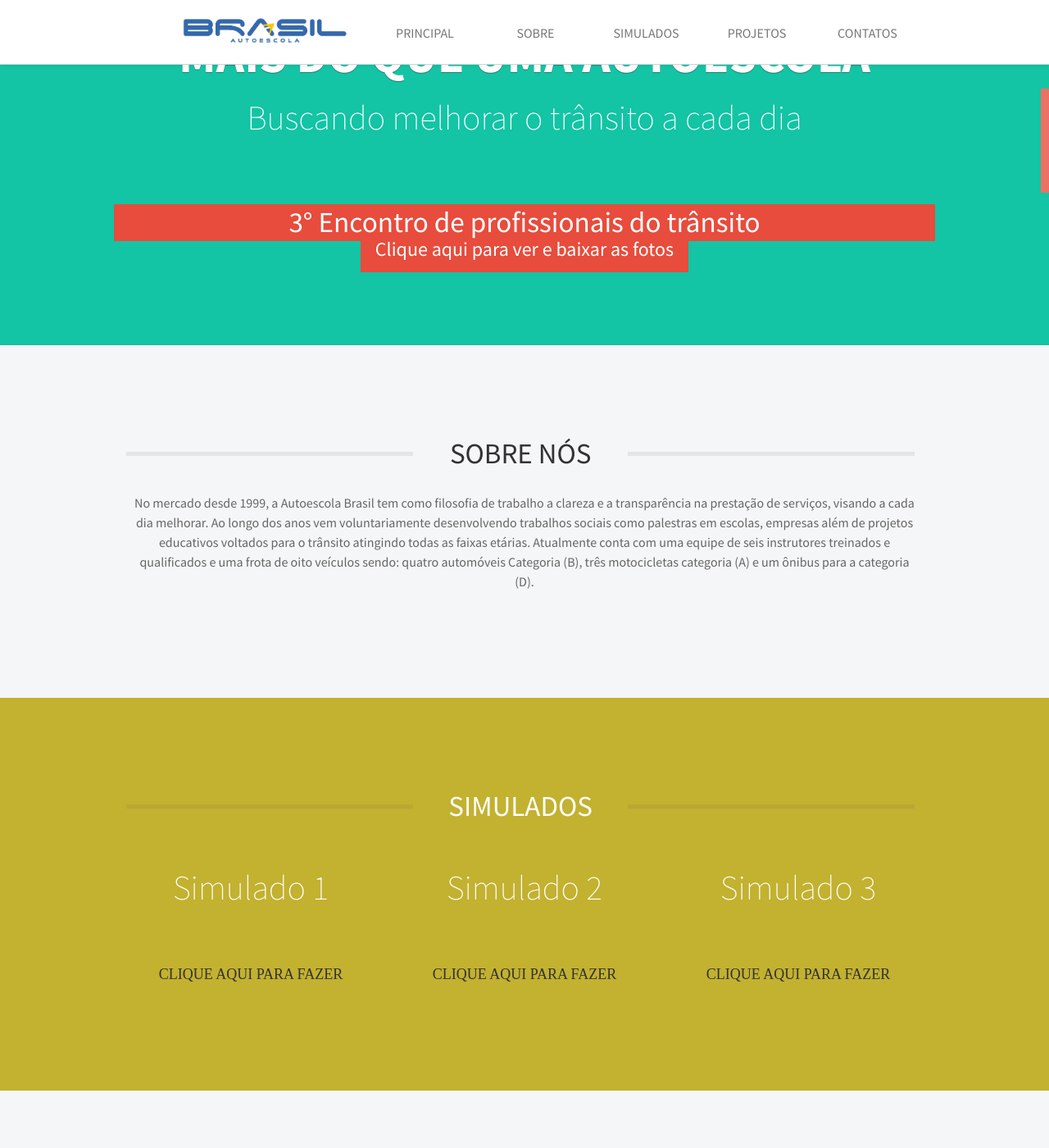
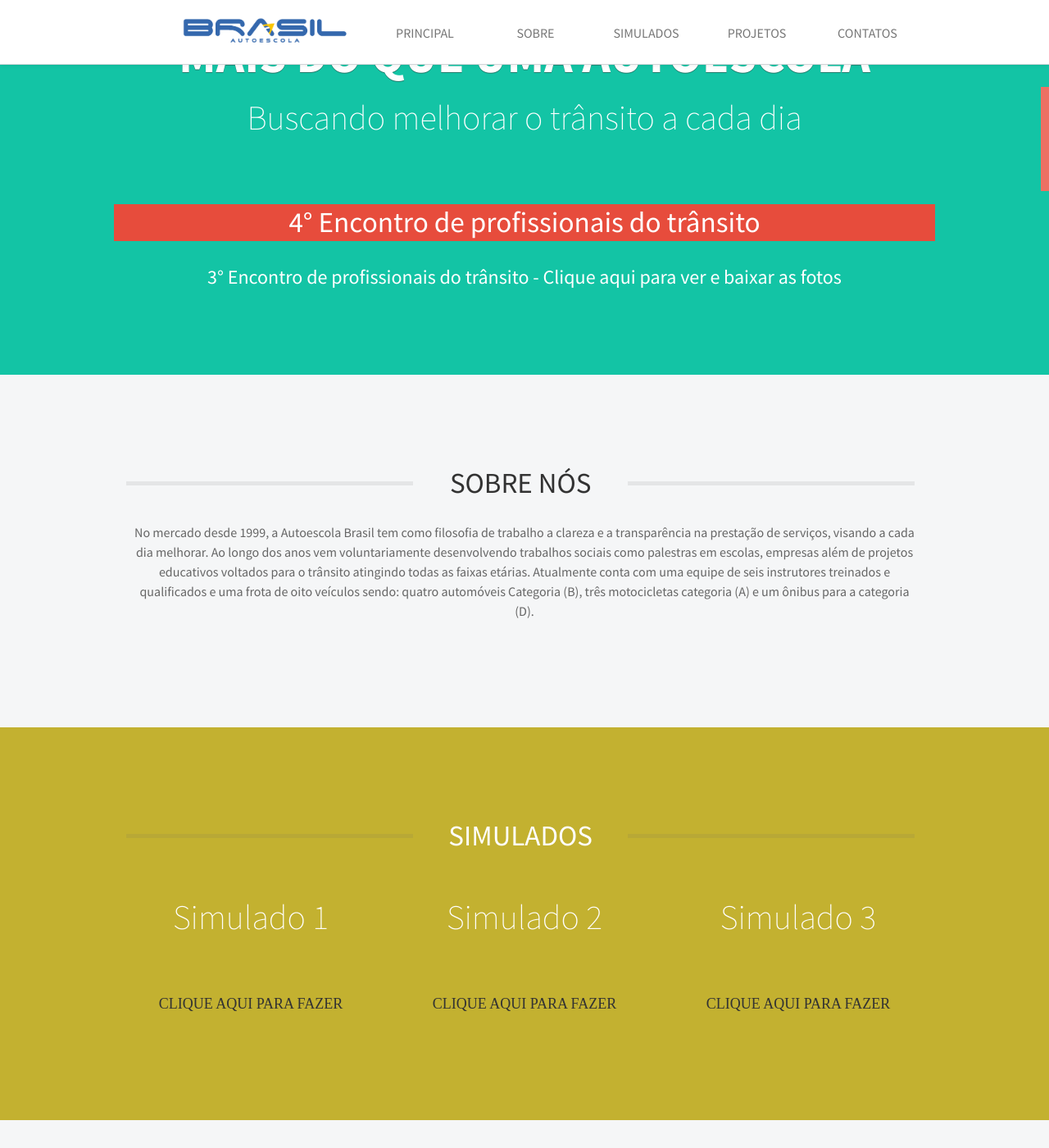
Before and after one commit to matheus/autoescolabrasil, a Jekyll site: the page built from index.html, in a window 1280 px wide and 1400 px high, scrolled down 201 px. Shown: the whole window at 82% size. Built offline with Jekyll 4.4.1, drawn with Linux system fonts in a browser that asks for light colours; some web fonts are replaced; Markdown is read by kramdown in place of the engine named in the settings; the list of posts is cut into pages by our own code.

Commit message:
add 4 evento

```diff
--- /dev/null
+++ b/_includes/eventos.html
@@ -0,0 +1,16 @@
+            <div class="clear"></div>
+                <!--<div class="read-on"><a href="#about" class="btn btn-large btn-block btn-inverse">Saiba mais</a>
+                <br/><br/>-->
+                <a href="#">
+                <div class="btn btn-large btn-block btn-danger" style="font-size: 2.2em;">
+                4° Encontro de profissionais do trânsito
+                </div>
+                </a>
+                <div class="clear"><br><br></div>
+                <a href="https://www.dropbox.com/sh/2xjph5okad52qtu/AAC-feXMsVYXbgZoa8bZE7Fra?dl=0"
+                class="read-on"
+                style="font-size: 1.5em;" >
+                3° Encontro de profissionais do trânsito - Clique aqui para ver e baixar as fotos
+                </a>
+                </div>
+            <div class="clear"></div>
--- a/_includes/principal.html
+++ b/_includes/principal.html
@@ -6,17 +6,7 @@
                 <h1>Mais do que uma autoescola</h1>
                 <h2>Buscando melhorar o trânsito a cada dia</h2>
             </hgroup>
-            <div class="clear"></div>
-                <!--<div class="read-on"><a href="#about" class="btn btn-large btn-block btn-inverse">Saiba mais</a>
-                <br/><br/>-->
-                <div class="btn btn-large btn-block btn-danger" style="font-size: 2.2em;">
-                3° Encontro de profissionais do trânsito
-                </div>
-                <a href="https://www.dropbox.com/sh/2xjph5okad52qtu/AAC-feXMsVYXbgZoa8bZE7Fra?dl=0" class="btn btn-large btn-block btn-danger" style="font-size: 1.5em;" >
-                Clique aqui para ver e baixar as fotos
-                </a>
-                </div>
-            <div class="clear"></div>
+            {% include eventos.html %}
         </div>
     </div>
 </header>
--- a/assets/css/styles.css
+++ b/assets/css/styles.css
@@ -27,6 +27,7 @@ body:after {
   clear: both;
 }
 a, a:visited, a:active {
+  text-decoration: none;
  color:#13c4a5;
 }
 a:hover { color:#777;}
```
